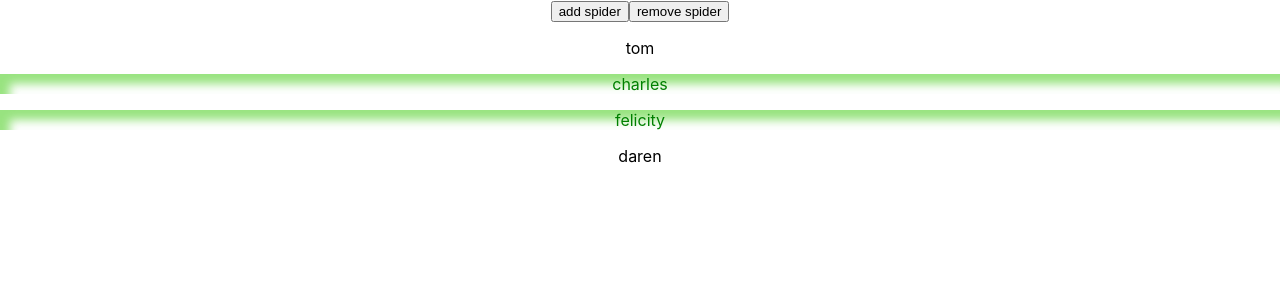
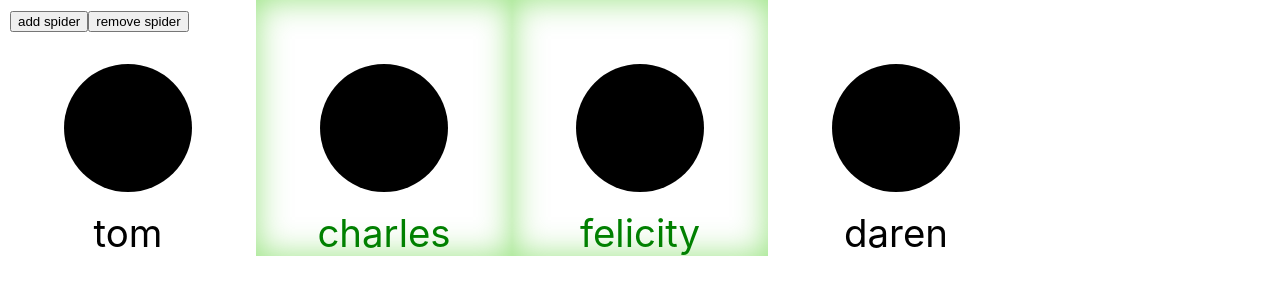
Before and after one commit to johnmcneil/spider-helmet, a React (Create React App) app: page / in a window 1280 px wide. Shown: the top 300 px of the page. Built offline with nearby package versions, Linux system fonts and the light colour scheme.

Commit message:
Adding Boxes for spiders in a grid and bodies

```diff
--- a/src/App.css
+++ b/src/App.css
@@ -1,22 +1,22 @@
-.App {
-  text-align: center;
+
+body, html {
+  margin: 0;
+  padding:0;
+
 }
 
-.App-logo {
-  height: 40vmin;
+.ButtonHolder{
+  position: fixed;
+  top:0;
+  left:0;
+  padding:10px;
+  z-index: 1;
+
 }
 
-.App-header {
-  background-color: #282c34;
-  min-height: 100vh;
+
+.SpiderHolder{
   display: flex;
-  flex-direction: column;
-  align-items: center;
-  justify-content: center;
-  font-size: calc(10px + 2vmin);
-  color: white;
+  flex-wrap: wrap;
+  line-height: 0;
 }
-
-.App-link {
-  color: #09d3ac;
-}
--- a/src/App.js
+++ b/src/App.js
@@ -48,12 +48,14 @@ render(){
 
   return (
     <div className="App">
+      <div className="ButtonHolder">
+           <button key={'addSpider'} onClick={this.addSpider}>add spider</button>
+           <button key={'removeSpider'} onClick={this.removeSpider}>remove spider</button>
+      </div>
 
-
-      <button key={'addSpider'} onClick={this.addSpider}>add spider</button>
-      <button key={'removeSpider'} onClick={this.removeSpider}>remove spider</button>
+      <div className="SpiderHolder">
       {this.state.spiders.map((item,index)=>{ return <SpiderHelmet key={`${index}_${item.name}`} glowing={item.glowing}>{item.name}</SpiderHelmet>})}
-
+      </div>
 
     </div>
   );
--- /dev/null
+++ b/src/SpiderHelmet.css
@@ -0,0 +1,29 @@
+
+
+.spider {
+	position: relative;
+	width: 20%;
+}
+
+.spider svg{
+
+}
+
+
+.spiderName{
+	position: absolute;
+	line-height: initial;
+	bottom: 0;
+	width:100%;
+	text-align: center;
+	font-size: 3vw;
+}
+
+@media (max-width: 600px) {
+
+	.spider {
+		position: relative;
+		width: 33%;
+	}
+
+}
--- a/src/SpiderHelmet.js
+++ b/src/SpiderHelmet.js
@@ -1,4 +1,7 @@
 import React from 'react';
+import styles from './SpiderHelmet.css';
+
+console.log(styles);
 
 const SpiderHelmet = (props) => {
 
@@ -8,12 +11,19 @@ const SpiderHelmet = (props) => {
 
 		spiderCss = {
 			color:"green",
-			boxShadow: "inset 10px 10px 10px rgba(50,200,0,.5)"
+			boxShadow: "inset 0px 0px 33px rgba(50,200,0,.5)"
 		}
 
 	};
 
-	return(<p style={spiderCss}>{props.children}</p>);
+	return(<div className='spider' style={spiderCss}>
+
+				<div className="spiderName">{props.children}</div>
+
+				<svg viewBox="0 0 100 100" xmlns="http://www.w3.org/2000/svg">
+				  <circle cx="50" cy="50" r="25"/>
+				</svg>
+			</div>);
 
 }
 
```
